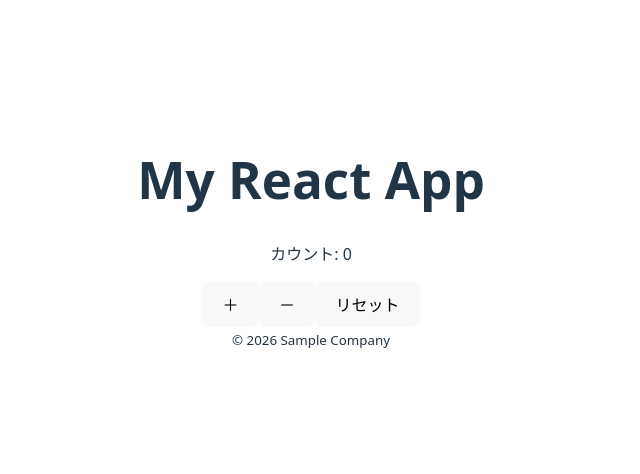
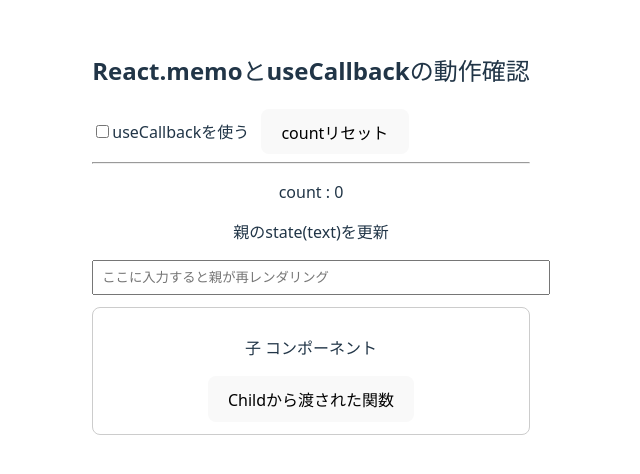
Before and after one commit to seyou-U/React_Practice, a React (Vite) app: page / in a window 1280 px wide. Shown: the part 166-640 px from the top of the page, without its empty margins (329-969 px from the left). Built offline with nearby package versions, Linux system fonts and the light colour scheme.

Commit message:
[add] React.memoとuseCallbackを使った実装および動作確認について追加

```diff
--- a/src/App.tsx
+++ b/src/App.tsx
@@ -1,8 +1,6 @@
 import './App.css'
-import { ErrorBoundary } from "./pages/ErrorBoundary";
-import { Header } from './Header';
-import { Footer } from './Footer';
-import { Counter } from './components/Counter';
+import { useCallback, useMemo, useState } from 'react';
+import Child from './components/Child';
 
 function Crashy() {
   // throw new Error("描画中にクラッシュしました");
@@ -11,15 +9,57 @@ function Crashy() {
 // Appは親コンポーネントであり画面の設計図
 // どの部品をの順番で並べるかについて整理している
 function App() {
-  return (
-    <div>
-      <Header />
-        <ErrorBoundary>
-          <Counter/>
-        </ErrorBoundary>
-      <Footer />
-    </div>
-  )
+    const [count, setCount] = useState(0);
+    const [text, setText] = useState("");
+
+    // UIで切り切り替えられるようにする
+    const [useCb, setUseCallback] = useState(false);
+
+    // useCallbackを使用する際の関数
+    const handleAddWithCallback = useCallback(() => {
+        setCount((count) => count + 1);
+    }, []);
+
+    // useCallbackを使用しない時の関数 (毎回新しい関数が生成される)
+    const handleAddNoCallback = () => {
+        setCount((count) => count + 1);
+    };
+
+    const onAdd = useMemo(() => {
+        return useCb ? handleAddWithCallback : handleAddNoCallback;
+    }, [useCallback, handleAddWithCallback, handleAddNoCallback]);
+
+    console.log("%cParent: render", "font-weight: bold;");
+
+    return (
+        <div style={{ padding: 16, maxWidth: 520 }}>
+            <h2>React.memoとuseCallbackの動作確認</h2>
+            <div style={{ display: "flex", gap: 12, alignItems: "center" }}>
+                <label>
+                    <input
+                      type='checkbox'
+                      checked={useCb}
+                      onChange={(e) => setUseCallback(e.target.checked)}
+                    />
+                    useCallbackを使う
+                </label>
+                <button onClick={() => setCount(0)}>countリセット</button>
+            </div>
+            <hr />
+            <p>count : {count}</p>
+            <div style={{ marginBottom: 12 }}>
+                <p>親のstate(text)を更新</p>
+                <input
+                  value={text}
+                  onChange={(e) => setText(e.target.value)}
+                  placeholder='ここに入力すると親が再レンダリング'
+                  style={{ width: "100%", padding: 8 }}
+                />
+            </div>
+
+            <Child onAdd={onAdd} />
+        </div>
+    );
 }
 
 export default App
--- /dev/null
+++ b/src/components/Child.jsx
@@ -0,0 +1,21 @@
+import { memo, useEffect } from "react";
+
+function Child({ onAdd }) {
+    console.log("%cChild: render", "font-weight: bold;");
+
+    useEffect(() => {
+        console.log("%cChild: mounted", "font-weight: bold;");
+        return () => console.log("%cChild: unmounted", "font-weight: bold;");
+    }, []);
+
+    return (
+        <div style={{ border: "1px solid #ccc", padding: 12, borderRadius: 8 }}>
+            <p>子 コンポーネント</p>
+            <button onClick={onAdd}>Childから渡された関数</button>
+        </div>
+    );
+}
+
+// コンポーネントそのものの再レンダリングを省く
+// 子に渡されるpropsが変わらない場合は再レンダリングはスキップする
+export default memo(Child);
--- a/src/components/Counter.jsx
+++ b/src/components/Counter.jsx
@@ -1,5 +1,6 @@
 import { useReducer } from "react";
 
+// sateは現在の状態、actionはどんな操作をしたいを表すオブジェクト
 function reducer(state, action) {
     switch (action.type) {
         case "increment":
@@ -15,6 +16,8 @@ function reducer(state, action) {
 
 export function Counter() {
     // const [count, setCount] = useState(0);
+
+    // dispatchはuseStateのset関数のようなもの
     const [state, dispatch] = useReducer(reducer, { count:0 });
 
     return (
```
